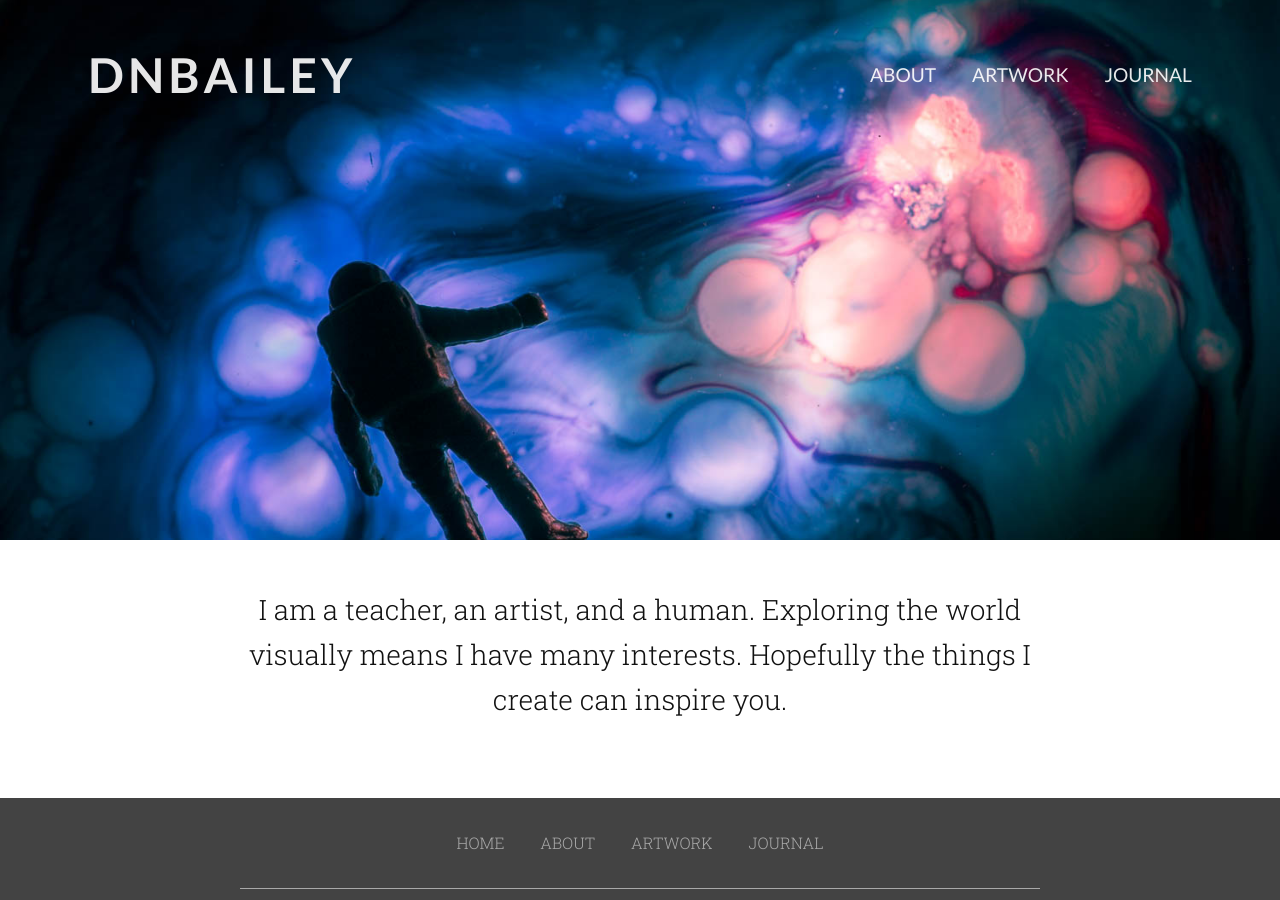
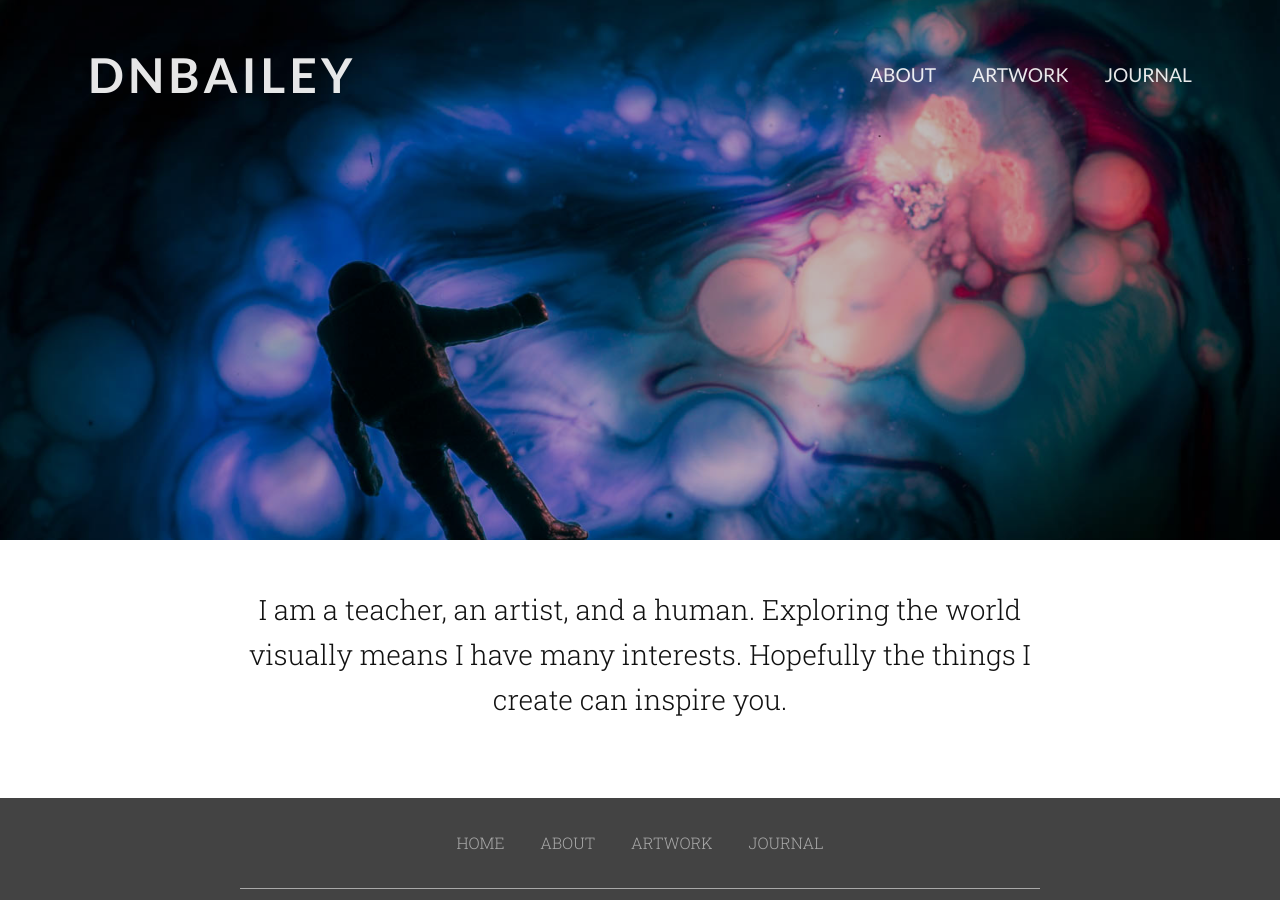
Before and after one commit to dnbailey/dnbailey.github.io.bak, a Jekyll site: the page built from index.html, in a window 1280 px wide and 900 px high. Built offline with Jekyll 4.4.1, drawn with Linux system fonts in a browser that asks for light colours; nearby versions of some CDN libraries.

Commit message:
Add css to dim banner image

```diff
--- a/_sass/_layout.scss
+++ b/_sass/_layout.scss
@@ -2,6 +2,7 @@
 
 // Reset
 body, h1, h2, h3, h4, h5, h6, p, blockquote, pre, hr, dl, dd, ol, ul, figure { margin: 0; padding: 0; }
+.clearfix { clear: both; margin: 0; padding: 0; }
 
 // Set Widths
 .home .block, .journal .block, .post-header, .post, .site-footer .footer-nav, .site-footer .legal { width: 18em; margin: 0 auto; }
@@ -116,7 +117,9 @@ body, h1, h2, h3, h4, h5, h6, p, blockquote, pre, hr, dl, dd, ol, ul, figure { m
     }
 
     // Banner
-    .banner { max-height: 50em; }
+    .banner { max-height: 50em; position: relative;
+        &:before { content: " "; position: absolute; height: 100%; width: 100%; background: rgba(0,0,0,0.25); }
+    }
 
     // Footer
     .footer-nav li { display: inline-block; padding-right: 2em; }
```
